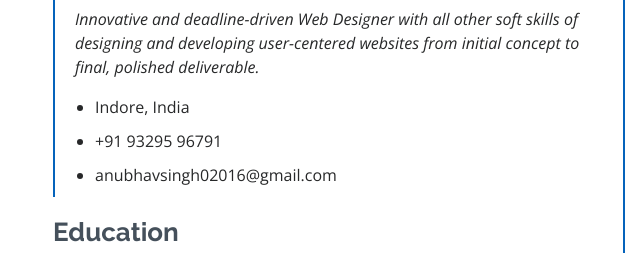
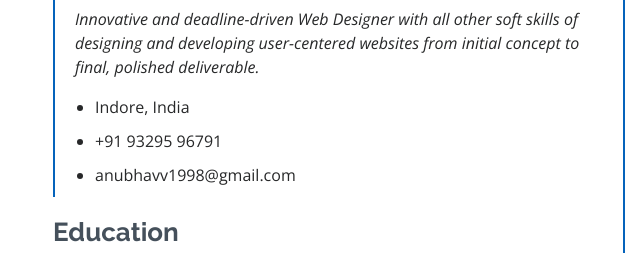
Before and after one commit to anubhavv1998/anubhav, a plain HTML site: page index.html in a window 1280 px wide. Shown: the part 2477-2730 px from the top of the page, 82-722 px from the left. Drawn offline with nearby package versions, Linux system fonts and the light colour scheme.

Commit message:
Update index.html

```diff
--- a/index.html
+++ b/index.html
@@ -256,7 +256,7 @@
               <ul>
                 <li>Indore, India</li>
                 <li>+91 93295 96791</li>
-                <li>anubhavsingh02016@gmail.com</li>
+                <li>anubhavv1998@gmail.com</li>
               </ul>
             </div>
 
```
